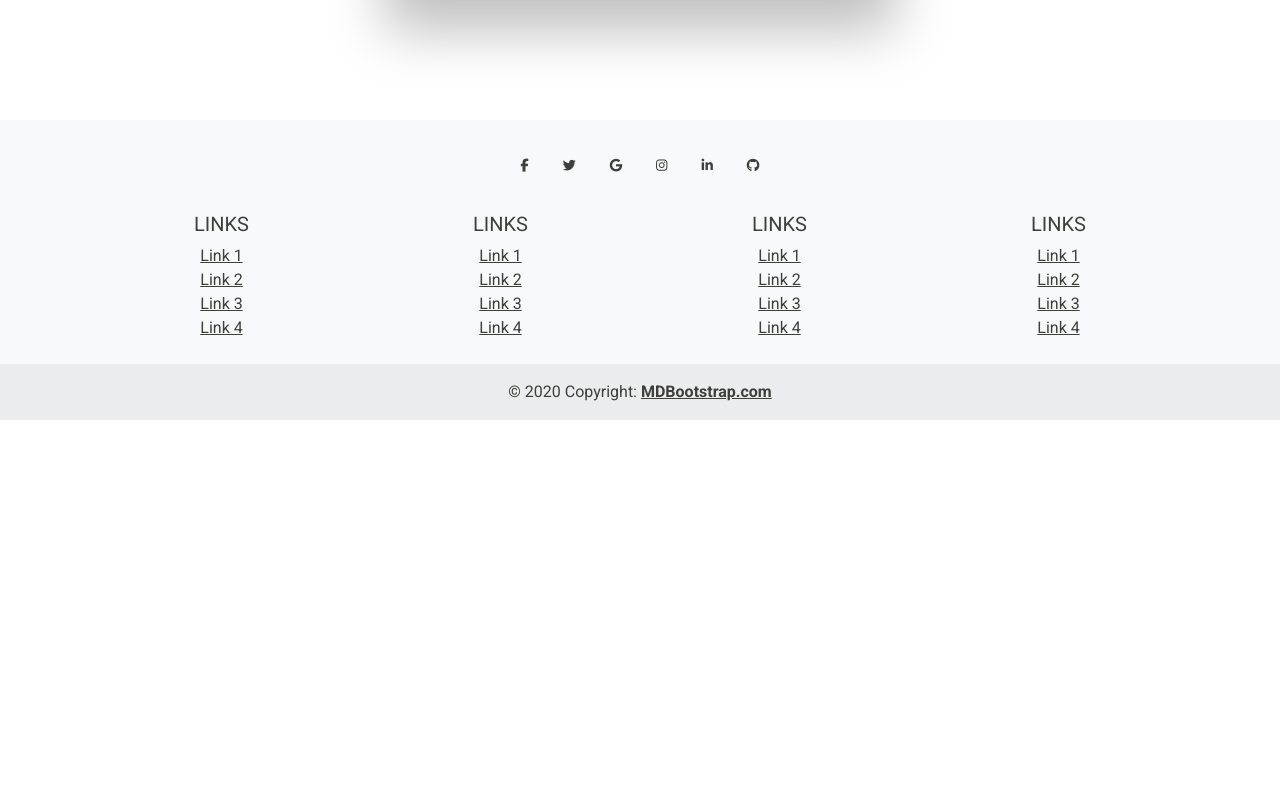
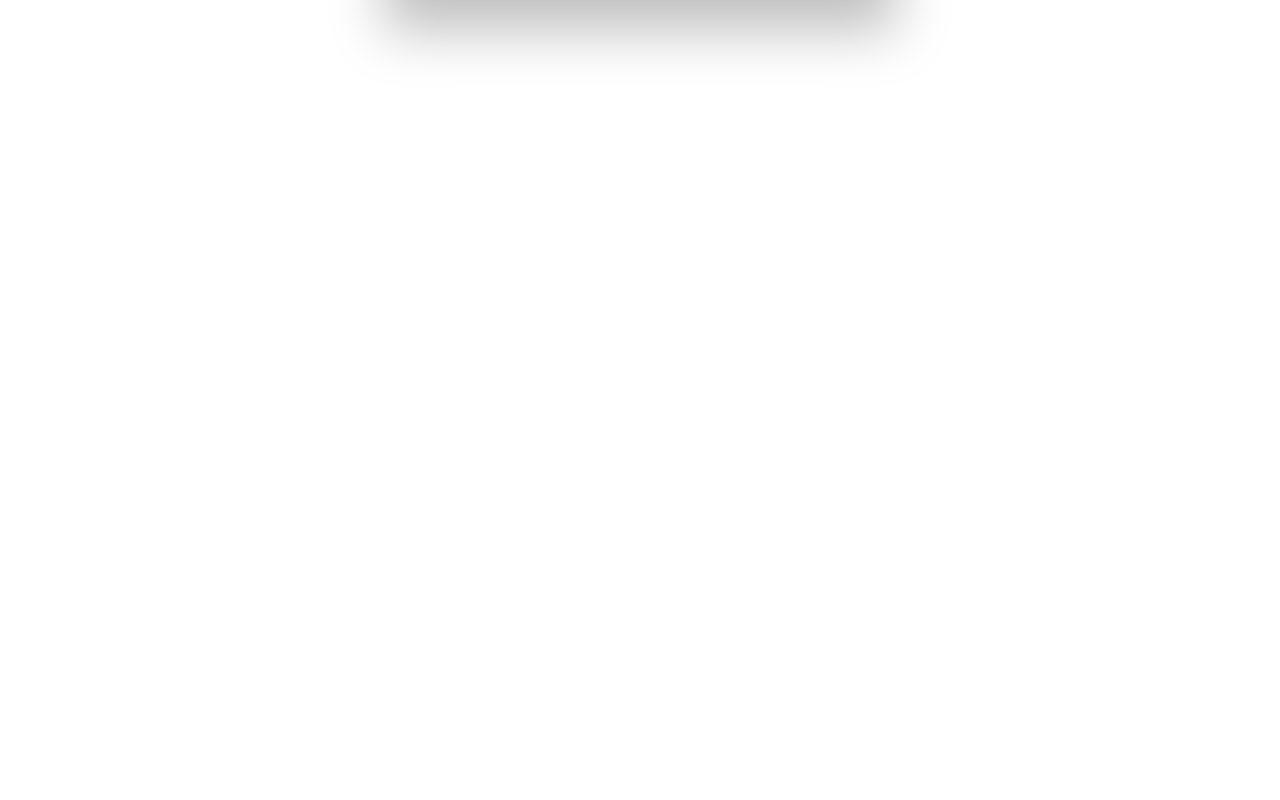
Before and after one commit to ib-Cegos-dreams-team/angularFil-rouge, an Angular app: page /identification in a window 1280 px wide. Shown: the part 780-1580 px from the top of the page. Before the commit the page ends 1200 px from the top, so only its background shows below. Built offline with nearby package versions, Linux system fonts and the light colour scheme.

Commit message:
correction du footer dans connexion page

```diff
--- a/src/app/pages/compte/connexion-page/connexion-page.component.html
+++ b/src/app/pages/compte/connexion-page/connexion-page.component.html
@@ -33,3 +33,4 @@
         </div>
     </div>
 </div>
+<div class="separation"></div>
```
